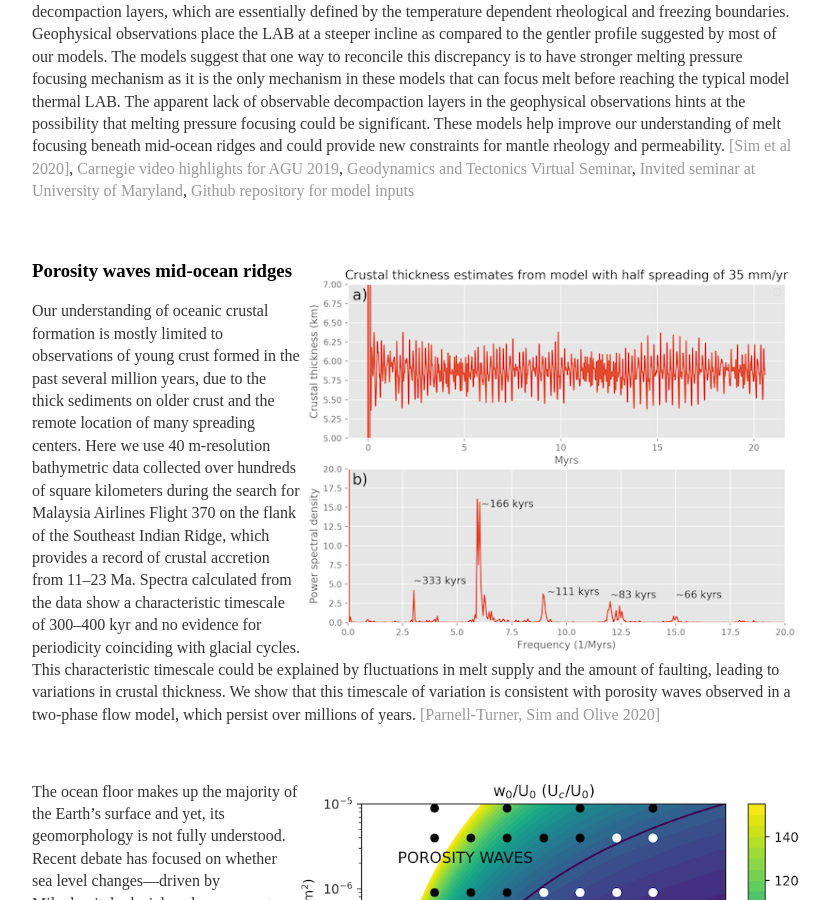
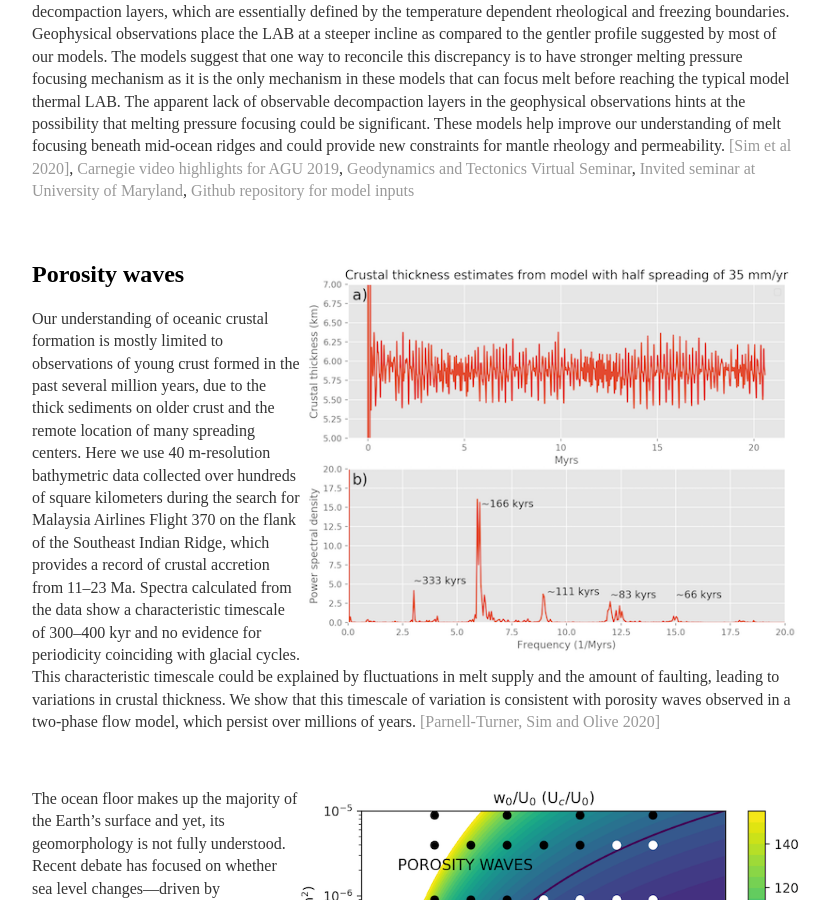
Before and after one commit to joycesim/joycesim.github.io, a Jekyll site: the page built from research/index.md, in a window 1280 px wide and 900 px high, scrolled down 1548 px. Shown: the whole window, without its empty margins (224-1053 px from the left). Built offline with Jekyll 4.4.1, drawn with Linux system fonts in a browser that asks for light colours.

Commit message:
Update index.md

```diff
--- a/research/index.md
+++ b/research/index.md
@@ -31,7 +31,7 @@ At mid-ocean ridges, oceanic crust is emplaced in a narrow neovolcanic region on
 
 <img align="right" src="/image/P3_SpectralU35K7.png" alt="Porosity waves and seafloor bathymetry" width="500"/>
 
-### Porosity waves mid-ocean ridges
+## Porosity waves
 
 Our understanding of oceanic crustal formation is mostly limited to observations of young crust formed in the past several million years, due to the thick sediments on older crust and the remote location of many spreading centers. Here we use 40 m-resolution bathymetric data collected over hundreds of square kilometers during the search for Malaysia Airlines Flight 370 on the flank of the Southeast Indian Ridge, which provides a record of crustal accretion from 11–23 Ma. Spectra calculated from the data show a characteristic timescale of 300–400 kyr and no evidence for periodicity coinciding with glacial cycles. This characteristic timescale could be explained by fluctuations in melt supply and the amount of faulting, leading to variations in crustal thickness. We show that this timescale of variation is consistent with porosity waves observed in a two-phase flow model, which persist over millions of years. [[Parnell-Turner, Sim and Olive 2020]](https://doi.org/10.1029/2020GL087349)
 
```
